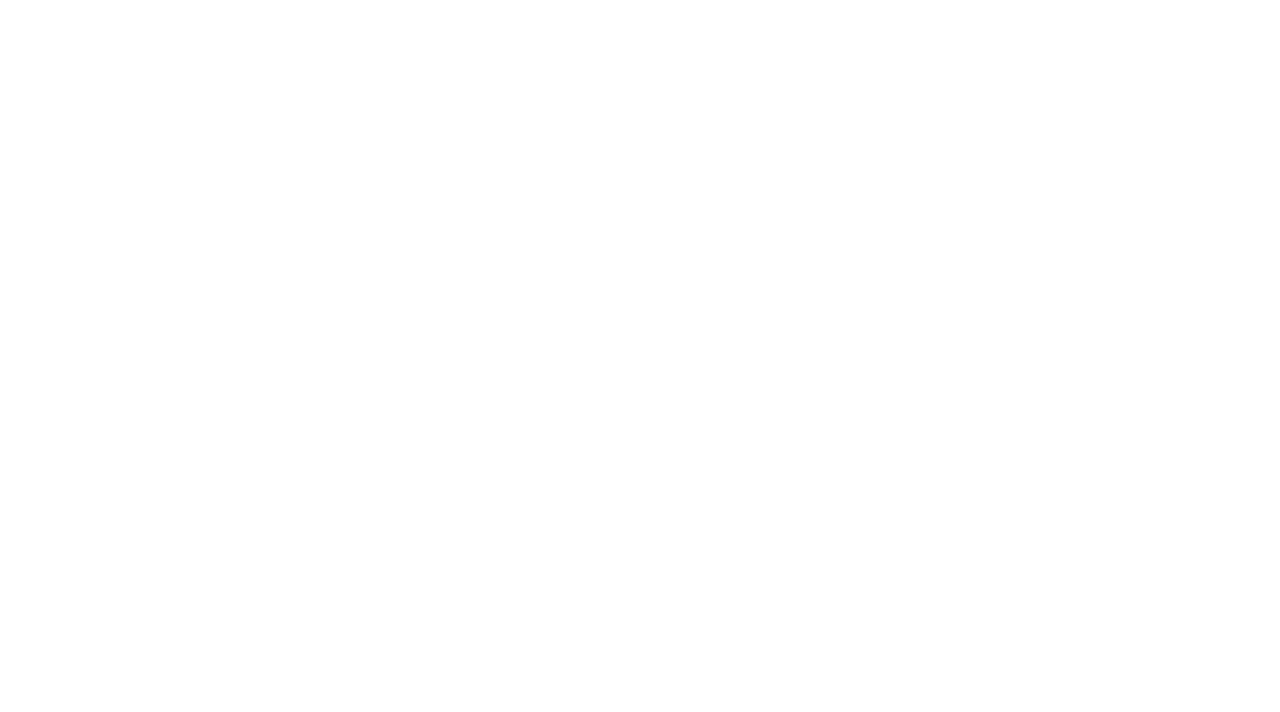
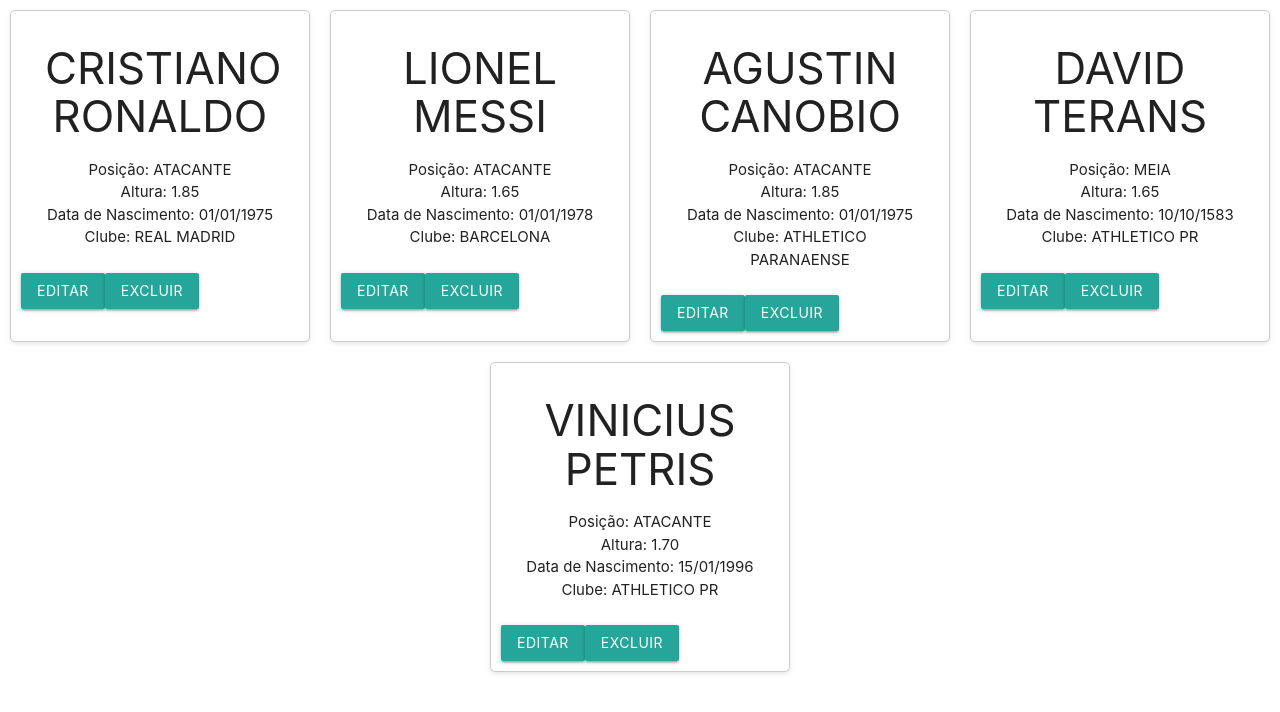
Before and after one commit to vnc10/soccer-management, an Angular app: page /listar-jogadores in a window 1280 px wide. Shown: the top 712 px of the page. Built offline with nearby package versions, Linux system fonts and the light colour scheme; data requests are answered from the project's data file.

Commit message:
finalizado atv 13

```diff
--- a/db.json
+++ b/db.json
@@ -3,34 +3,42 @@
     {
       "id": 1,
       "nome": "Cristiano Ronaldo",
-      "posição": "Atacante",
+      "posicao": "Atacante",
       "altura": "1.85",
-      "dataDeNascimento": "01/01/1975",
+      "dataNascimento": "01/01/1975",
       "clube": "Real Madrid"
     },
     {
       "id": 2,
       "nome": "Lionel Messi",
-      "posição": "Atacante",
+      "posicao": "Atacante",
       "altura": "1.65",
-      "dataDeNascimento": "01/01/1978",
+      "dataNascimento": "01/01/1978",
       "clube": "Barcelona"
     },
     {
-      "id": 3,
-      "nome": "David Terans",
-      "posição": "Atacante",
+      "id": 55,
+      "nome": "Agustin Canobio",
+      "posicao": "Atacante",
       "altura": "1.85",
-      "dataDeNascimento": "01/01/1975",
+      "dataNascimento": "01/01/1975",
       "clube": "Athletico Paranaense"
     },
     {
-      "nome": "Vinicius Petrix",
+      "nome": "David Terans",
+      "posicao": "Meia",
+      "altura": "1.65",
+      "dataNascimento": "10/10/1583",
+      "clube": "Athletico Pr",
+      "id": 3646
+    },
+    {
+      "nome": "Vinicius Petris",
       "posicao": "Atacante",
-      "altura": "1.66",
+      "altura": "1.70",
       "dataNascimento": "15/01/1996",
       "clube": "Athletico Pr",
-      "id": 9914
+      "id": 5091
     }
   ]
 }
--- a/src/app/editar-jogador/editar-jogador.component.ts
+++ b/src/app/editar-jogador/editar-jogador.component.ts
@@ -1,5 +1,7 @@
 import { Component, Input, OnInit } from '@angular/core';
 import { ActivatedRoute, Router } from '@angular/router';
+import { JogadorService } from '../jogador.service';
+import { Jogador } from '../model/jogador';
 
 @Component({
   selector: 'app-editar-jogador',
@@ -11,7 +13,7 @@
   @Input() jogador: any;
   jogadorId: number | undefined;
 
-  constructor(private route: ActivatedRoute, private router: Router) { }
+  constructor(private route: ActivatedRoute, private router: Router, private jogadorService: JogadorService) { }
 
   ngOnInit(): void {
     this.route.paramMap.subscribe(params => {
@@ -19,30 +21,13 @@
       const jogadorFromState = history.state.jogador;
       if (jogadorFromState) {
         this.jogador = jogadorFromState;
-      } else {
-        const jogadoresString = localStorage.getItem('jogadores');
-        if (jogadoresString) {
-          const jogadores = JSON.parse(jogadoresString);
-          const jogadorEncontrado = jogadores.find((jogador: any) => jogador.id === this.jogadorId);
-          if (jogadorEncontrado) {
-            this.jogador = jogadorEncontrado;
-          }
-        }
       }
     });
   }
 
   editarJogador() {
-    const jogadoresString = localStorage.getItem('jogadores');
-    if (jogadoresString) {
-      const jogadores = JSON.parse(jogadoresString);
-      const indice = jogadores.findIndex((jogador: any) => jogador.id === this.jogadorId);
-      if (indice !== -1) {
-        jogadores[indice] = this.jogador;
-        localStorage.setItem('jogadores', JSON.stringify(jogadores));
-        this.router.navigate(['/home']);
-      }
-    }
+    this.jogadorService.editar(this.jogador);
+    this.router.navigate(['/home']);
   }
 
   cancelar(): void {
--- a/src/app/listar-jogadores/listar-jogadores.component.html
+++ b/src/app/listar-jogadores/listar-jogadores.component.html
@@ -1,11 +1,11 @@
 <div class="card-container">
   <div class="card" *ngFor="let jogador of jogadores">
     <div class="card-content">
-      <h3>{{ jogador.nome }}</h3>
-      <p>Posição: {{ jogador.posicao }}</p>
+      <h3>{{ jogador.nome | uppercase}}</h3>
+      <p>Posição: {{ jogador.posicao | uppercase }}</p>
       <p>Altura: {{ jogador.altura }}</p>
       <p>Data de Nascimento: {{ jogador.dataNascimento }}</p>
-      <p>Clube: {{ jogador.clube }}</p>
+      <p>Clube: {{ jogador.clube | uppercase }}</p>
     </div>
     <div class="card-actions">
       <button [routerLink]="'/editar-jogador/' + jogador.nome" (click)="selecionarJogador(jogador)" class="btn">Editar</button>
--- a/src/app/listar-jogadores/listar-jogadores.component.ts
+++ b/src/app/listar-jogadores/listar-jogadores.component.ts
@@ -1,5 +1,7 @@
 import { Component, OnInit } from '@angular/core';
 import { Router } from '@angular/router';
+import { JogadorService } from '../jogador.service';
+import { Jogador } from '../model/jogador';
 
 @Component({
   selector: 'app-listar-jogadores',
@@ -12,17 +14,18 @@
 
   jogadores: any[] = []
 
-  constructor(private router: Router) { }
+  constructor(private router: Router, private jogadorService: JogadorService) { }
 
   ngOnInit(): void {
     this.carregarJogadores();
   }
 
   carregarJogadores(){
-    const jogadores = localStorage.getItem('jogadores');
-    if (jogadores) {
-      this.jogadores = JSON.parse(jogadores);
-    }
+    this.jogadorService.todosJogadores().then(response => {
+      if (response!= undefined) {
+        this.jogadores = response as Jogador[];
+      }
+  });
   }
 
   selecionarJogador(jogador: any) {
@@ -33,13 +36,12 @@
   excluirJogador(jogador: any){
     this.jogadorSelecionado = jogador;
     if (this.jogadorSelecionado) {
-      const indice = this.jogadores.findIndex(clube => clube.id === this.jogadorSelecionado.id);
-      if (indice !== -1) {
-        this.jogadores.splice(indice, 1);
-        localStorage.setItem('jogadores', JSON.stringify(this.jogadores));
-        this.jogadorSelecionado = null;
-        this.router.navigate(['/home']);
-      }
+      this.jogadorService.deletar(this.jogadorSelecionado.id).then(response => {
+        if (response != undefined) {
+          this.jogadorSelecionado = null;
+          this.router.navigate(['/home']);
+        }
+    });
     }
   }
 
--- a/src/main.ts
+++ b/src/main.ts
@@ -1,7 +1,11 @@
 import { platformBrowserDynamic } from '@angular/platform-browser-dynamic';
 
 import { AppModule } from './app/app.module';
+import { LOCALE_ID } from '@angular/core';
 
 
-platformBrowserDynamic().bootstrapModule(AppModule)
+platformBrowserDynamic()
+.bootstrapModule(AppModule, {
+  providers: [{ provide: LOCALE_ID, useValue: 'pt-BR'}]
+})
   .catch(err => console.error(err));
```
